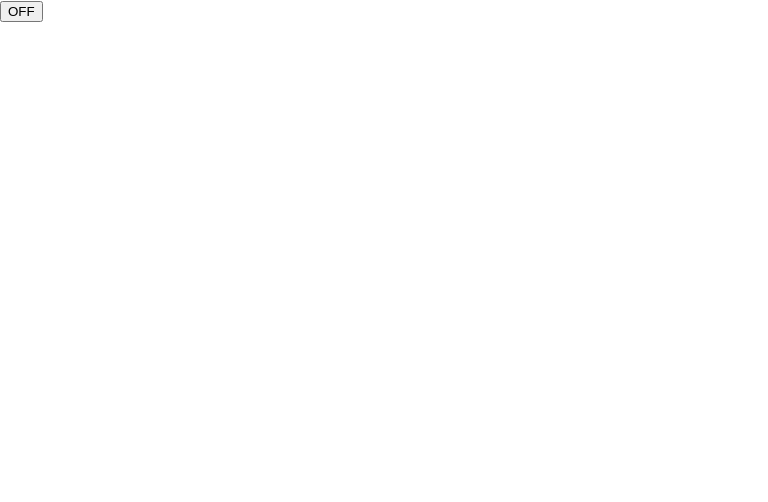
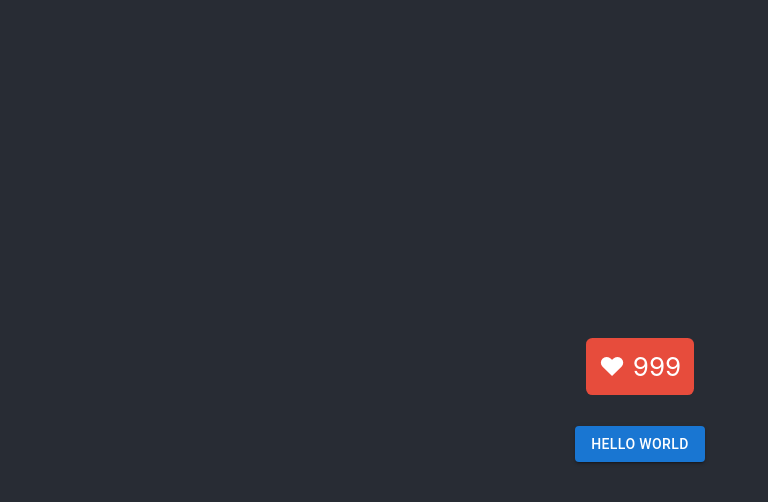
Before and after one commit to rikakohirata/react_typescript, a React (Create React App) app: page / in a window 1280 px wide. Shown: the top 502 px of the page, without its empty margins (0-768 px from the left). Built offline with nearby package versions, Linux system fonts and the light colour scheme.

Commit message:
Material UIでボタンを表示

```diff
--- a/src/App.tsx
+++ b/src/App.tsx
@@ -1,10 +1,12 @@
 import React, { useState } from "react";
-import logo from "./logo.svg";
+// import logo from "./logo.svg";
 import "./App.css";
+import Button from '@mui/material/Button';  // Material UI
 
 function App() {
   return (
     <div className="App">
+      {/* デフォルトのTOPページ */}
       {/* <header className="App-header">
         <img src={logo} className="App-logo" alt="logo" />
         <p>
@@ -21,14 +23,17 @@
       </header> */}
       <header className="App-header">
         {/* いいねボタンを表示 */}
-        <LinkButton />
+        <LikeButton />
+        <br />
+        {/* Material UIで表示 */}
+        <Button variant="contained">Hello World</Button>
       </header>
     </div>
   );
 }
 
 // いいねボタン
-function LinkButton() {
+function LikeButton() {
   // useState関数により、カウント数の状態をReactに管理させる
   // useStateの戻り値を、countとsetCountの2つの変数に代入
   // countに999, setCountにcountの値を変更するhandleClick関数を代入
--- a/src/index.tsx
+++ b/src/index.tsx
@@ -10,8 +10,8 @@
 );
 root.render(
   <React.StrictMode>
-    {/* <App /> */}
-    <SimpleButton />
+    <App />
+    {/* <SimpleButton /> */}
   </React.StrictMode>
 );
 
```
